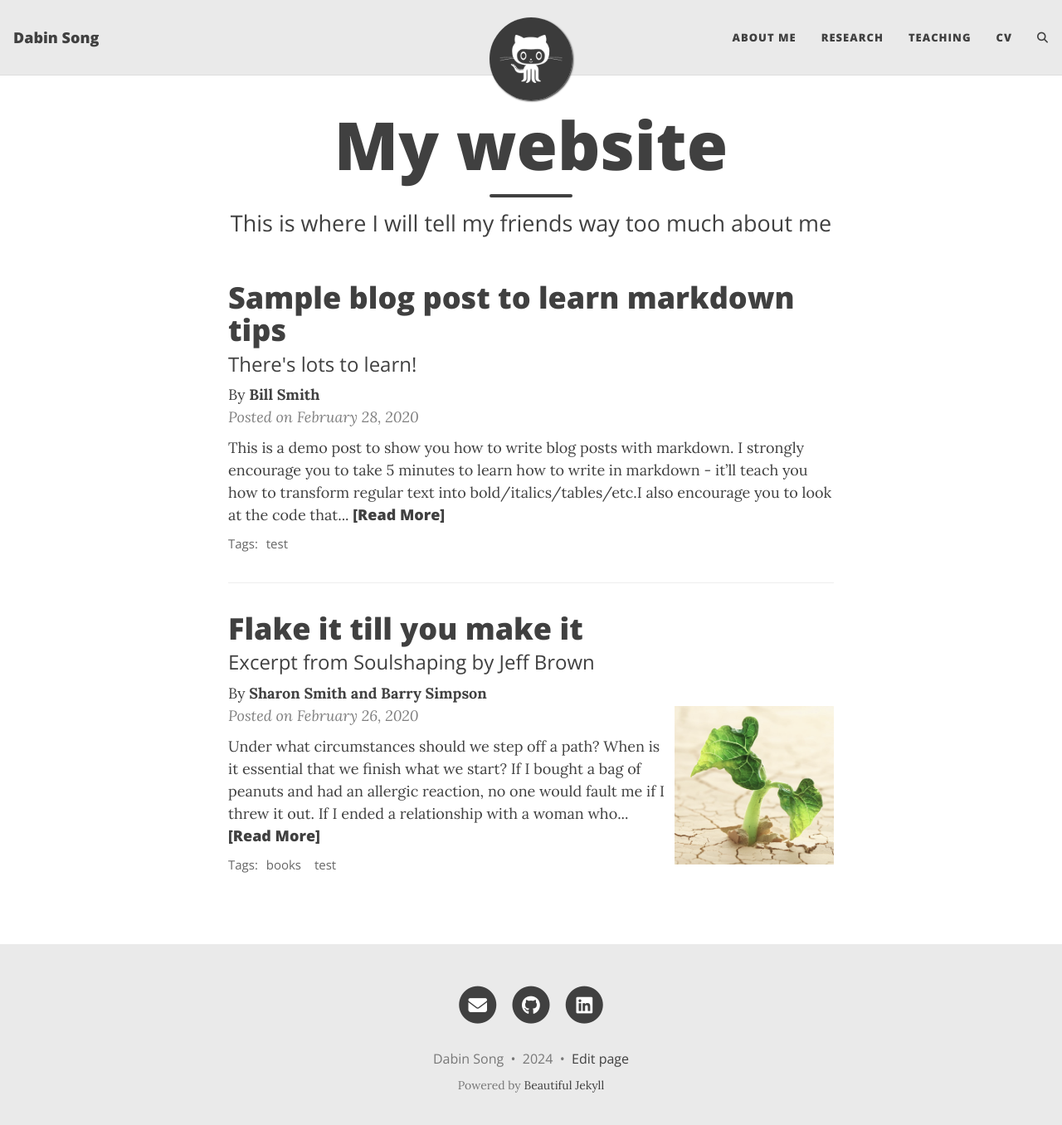
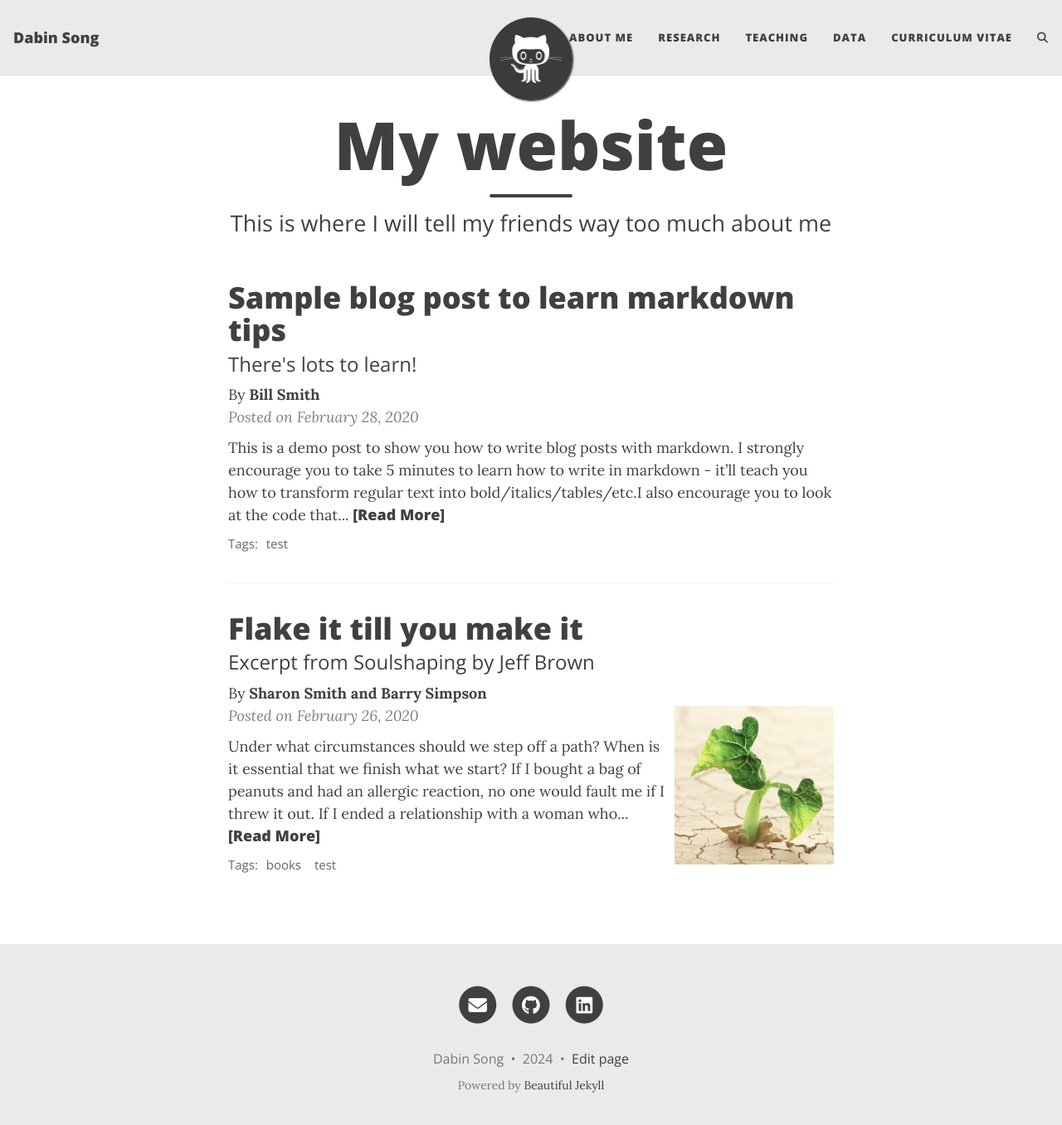
Before and after one commit to dabinsong/dabinsong.github.io, a Jekyll site: the page built from index.html, in a window 1280 px wide and 1369 px high. Shown: the top 1356 px of the window at 83% size. Built offline with Jekyll 4.4.1, drawn with Linux system fonts in a browser that asks for light colours; the list of posts is cut into pages by our own code; comment, search, counter and statistics services are not loaded.

Commit message:
Update _config.yml

```diff
--- a/_config.yml
+++ b/_config.yml
@@ -23,7 +23,8 @@ navbar-links:
   About Me: "aboutme"
   Research: "research"
   Teaching: "teaching"
-  CV: "cv"
+  Data: "data"
+  Curriculum Vitae: "cv"
 
 ################
 # --- Logo --- #
```
